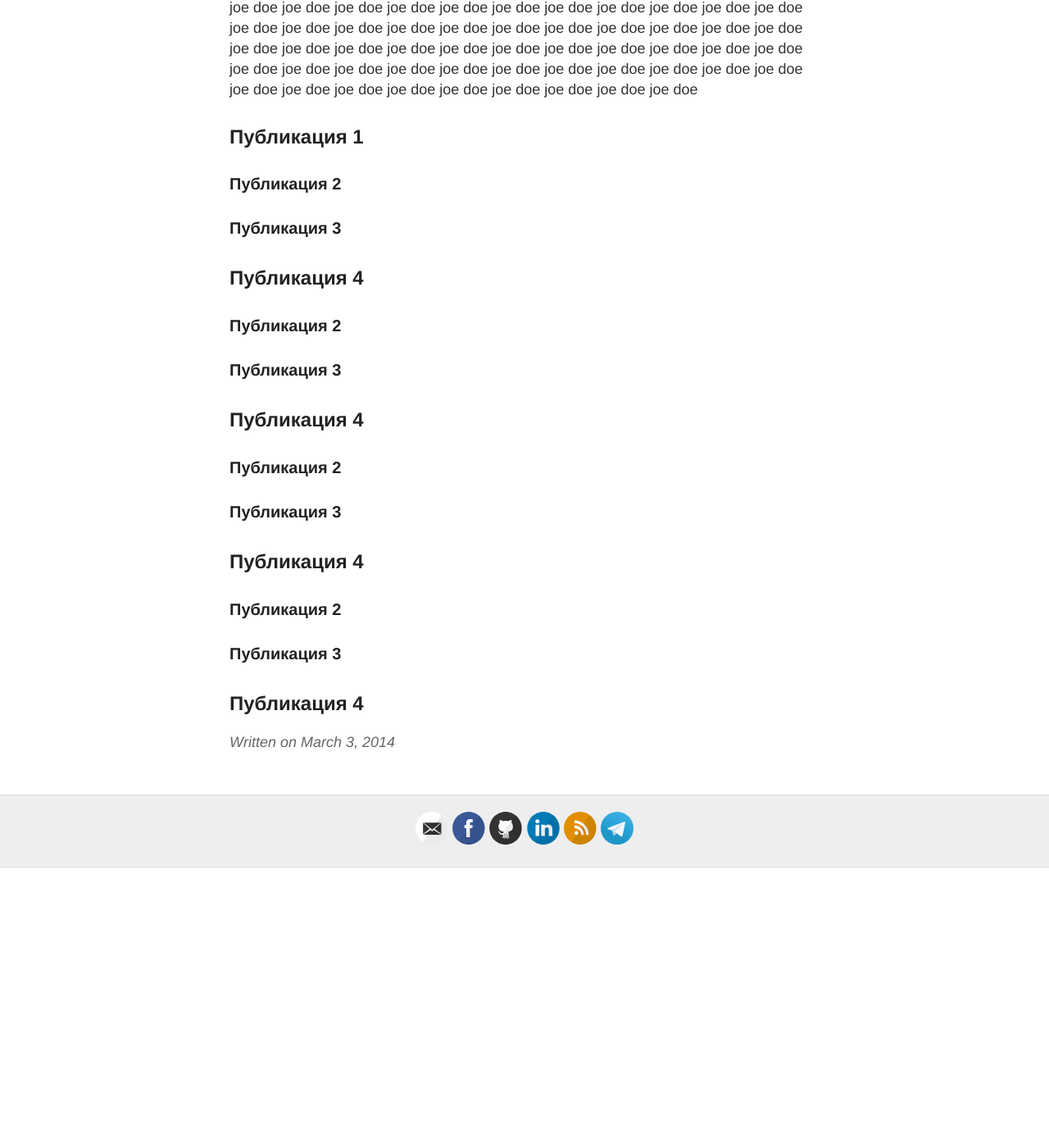
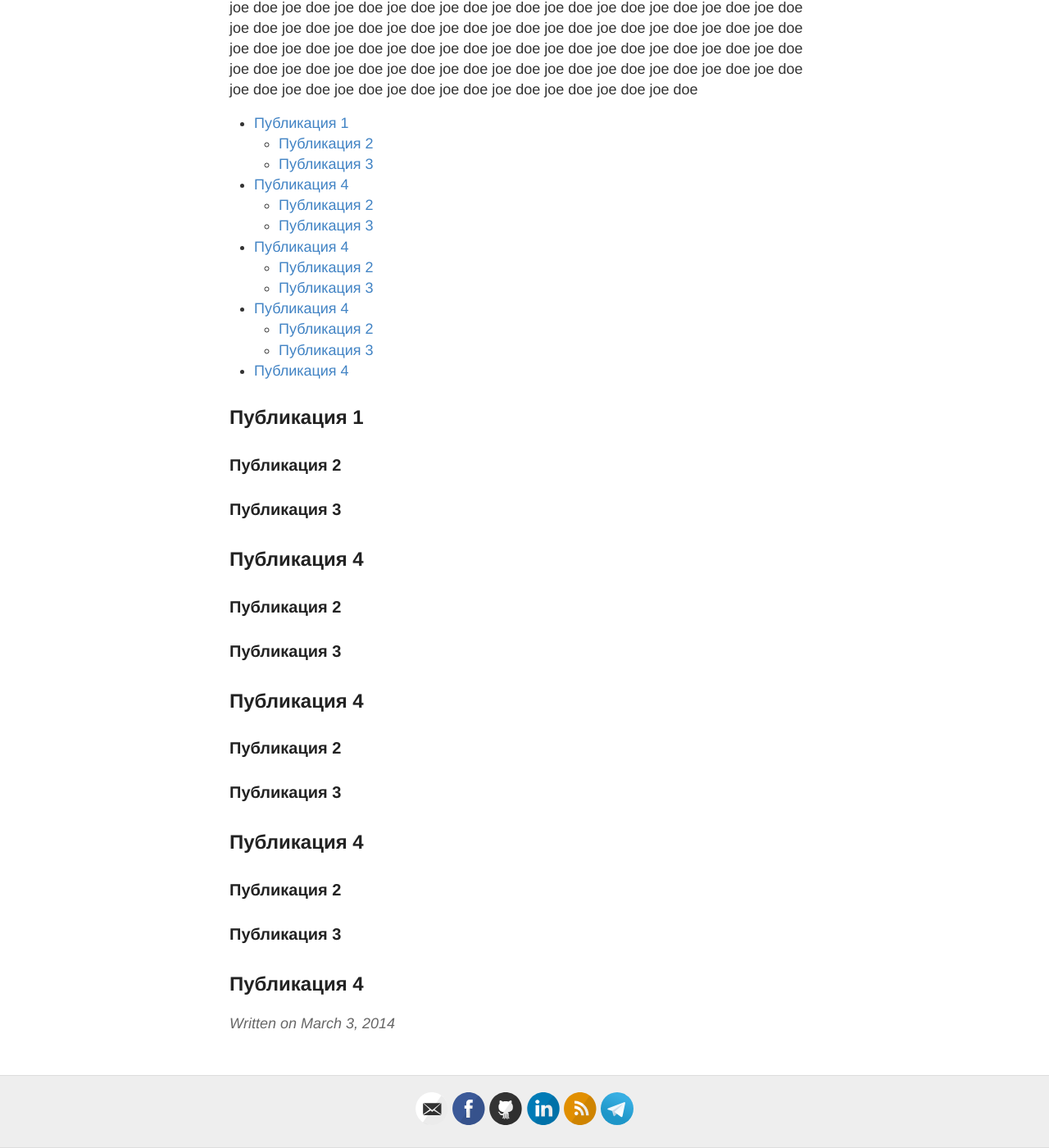
Before and after one commit to 66-LAB-Sandbox/66-LAB-Sandbox.github.io, a Jekyll site: the page built from _posts/2014-3-3-Hello-World.md, in a window 1280 px wide and 1400 px high, scrolled down 739 px. Shown: the whole window at 82% size. Built offline with Jekyll 4.4.1, drawn with Linux system fonts in a browser that asks for light colours; the table of contents is made by our own code; before the commit the page ends 1797 px from its top, so only the background shows below that.

Commit message:
Update 2014-3-3-Hello-World.md

```diff
--- a/_posts/2014-3-3-Hello-World.md
+++ b/_posts/2014-3-3-Hello-World.md
@@ -7,6 +7,15 @@ toc: true
 Нижк перечислено все множество работ, опубликованных в тех или иных изданиях. Можно считать данный документ офицальной библиографией и соостветственно на него и ссылаться в дальнешем.
 
 joe doe joe doe joe doe joe doe joe doe joe doe joe doe joe doe joe doe joe doe joe doe joe doe joe doe joe doe joe doe joe doe joe doe joe doe joe doe joe doe joe doe joe doe joe doe joe doe joe doe joe doe joe doe joe doe joe doe joe doe joe doe joe doe joe doe joe doe joe doe joe doe joe doe joe doe joe doe joe doe joe doe joe doe joe doe joe doe joe doe joe doe joe doe joe doe joe doe joe doe joe doe joe doe joe doe joe doe joe doe joe doe joe doe joe doe joe doe joe doe joe doe joe doe joe doe joe doe joe doe joe doe joe doe joe doe joe doe joe doe joe doe joe doe joe doe joe doe joe doe joe doe joe doe joe doe joe doe joe doe joe doe joe doe joe doe joe doe joe doe joe doe
+
+<div>
+  <div id="table-of-contents">
+    {% toc %}
+  </div>
+  <div id="markdown-content">
+    {{ content }}
+  </div>
+</div>
 
 ## Публикация 1
 ### Публикация 2
```
